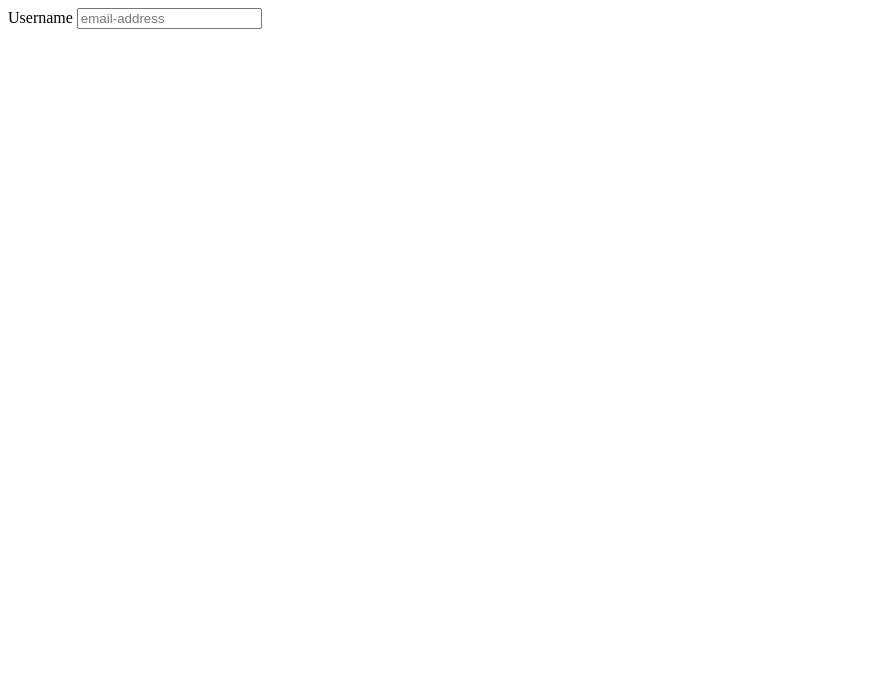
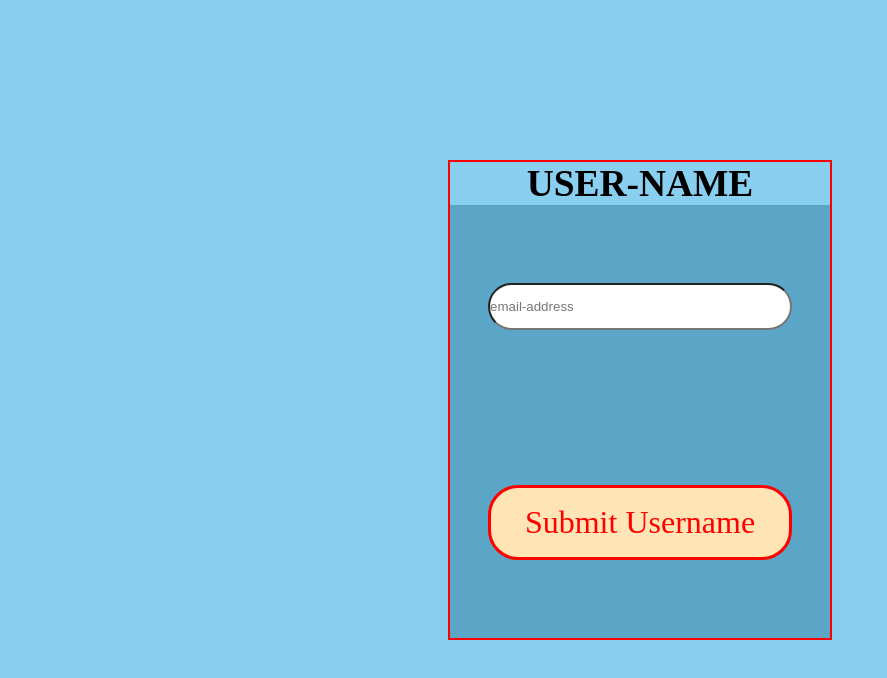
Before and after one commit to Gabe-Dombach/Project-2, a plain HTML site: page sign-in/Up.html in a window 1280 px wide. Shown: the whole page, without its empty margins (0-887 px from the left). Drawn offline with Linux system fonts and the light colour scheme.

Commit message:
styling for the login page

```diff
--- a/sign-in/Up.html
+++ b/sign-in/Up.html
@@ -5,10 +5,9 @@
     </head>
     <body>
         <div class='login'>
-                <label for='username'>Username</label>
+                <h3>USER-NAME</h3>
                 <input type='text' id='username' name='username' placeholder="email-address">
-                <a id='submit' href='#'>
-
+                <a class='submit' href='#'>Submit Username</a>
         </div>
 
         <script src='login-script.js'></script>
--- a/sign-in/login.css
+++ b/sign-in/login.css
@@ -0,0 +1,42 @@
+*{
+    margin:0;
+    padding:0;
+    box-sizing: border-box;
+    background-color: #89CFEF;
+
+}
+
+#username{
+    margin-top: 40%;
+    width: 80%;
+    height: 10%;
+    background-color: #5ba5c7;
+    margin:auto;
+    background-color: #fff;
+    border-radius: 30px ;
+}
+.login{
+    width:30%;
+    height: 60vh;
+    text-align: center;
+    background-color: #5ba5c7;
+
+    display: flex;
+    flex-direction: column;
+    font-size: xx-large;
+    margin: auto;
+    margin-top: 20vh;
+    justify-content: space-evenly;
+    align-content: space-between;
+    border: 2px solid red;
+}
+.submit{
+    width: 80%;
+    text-decoration: none;
+    padding:2vh;
+    border:3px solid red;
+    background-color: moccasin;
+    color: red;
+    margin: auto;
+    border-radius: 30px;
+}
```
